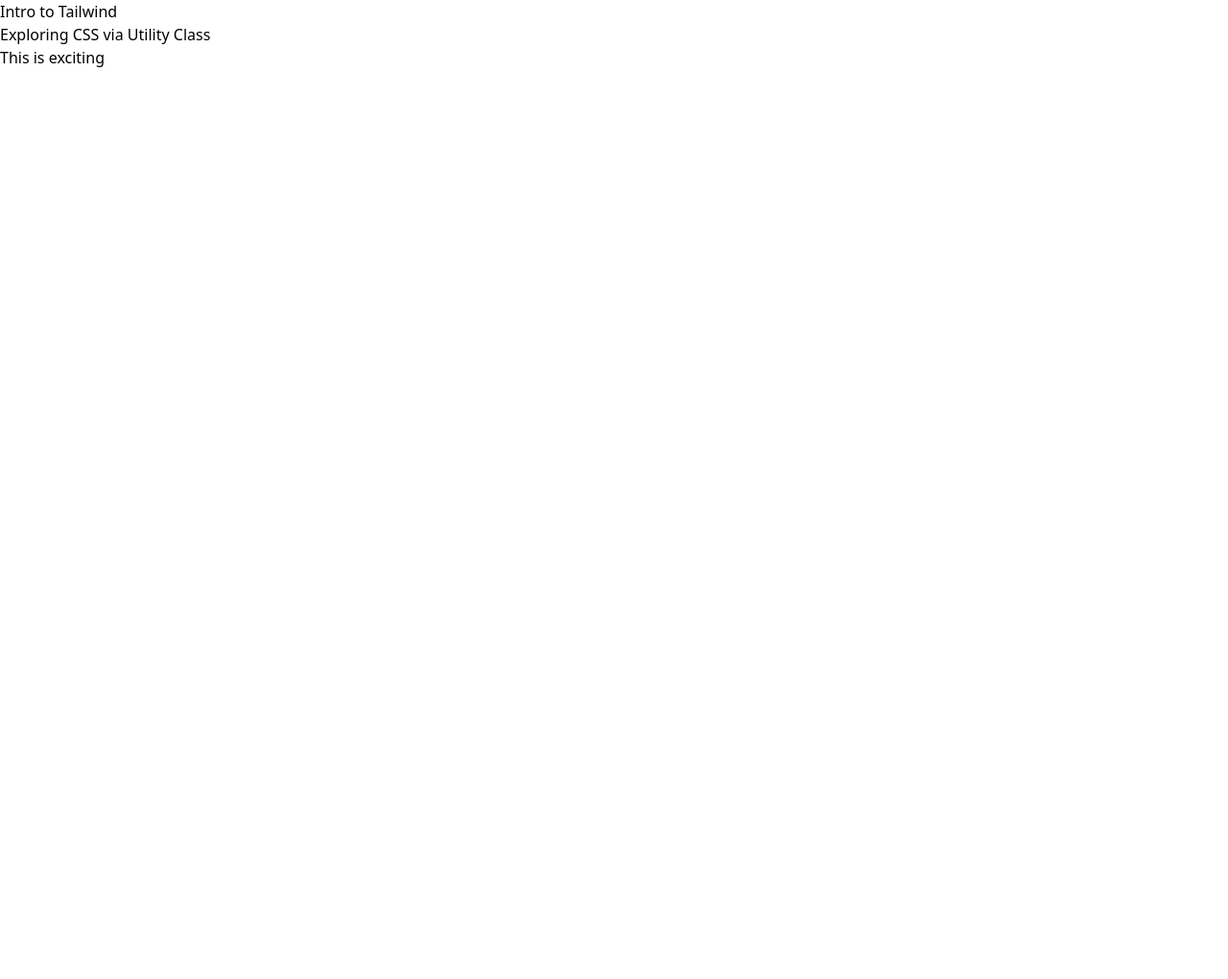
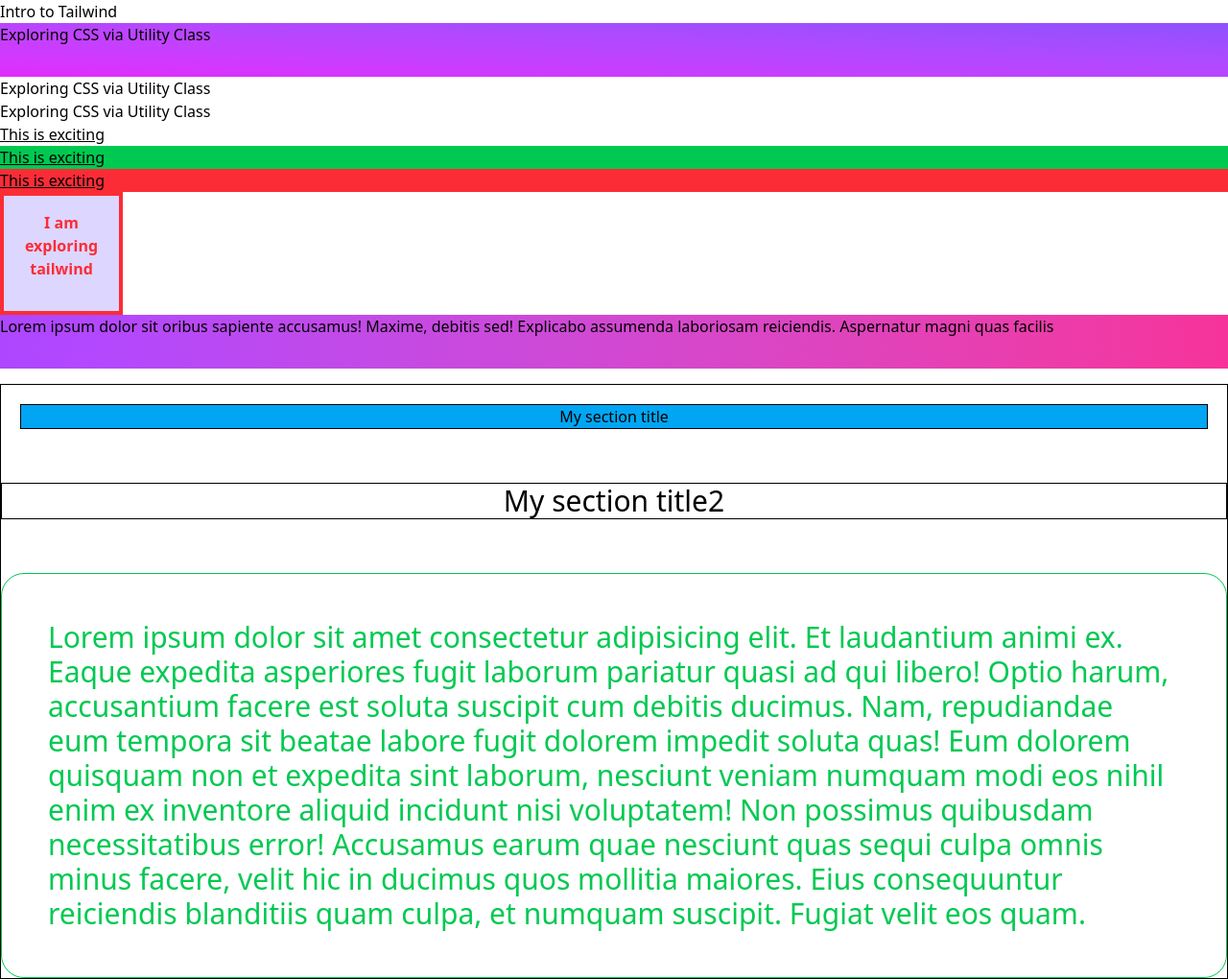
Before and after one commit to romanhassan2310/intro_to_tailwind_css_roman, a plain HTML site: page index.html in a window 1280 px wide. Shown: the whole page at 96% size. Before the commit the page ends 800 px from the top, so only its background shows below. Drawn offline with nearby package versions, Linux system fonts and the light colour scheme.

Commit message:
added to tailwind css

```diff
--- a/index.html
+++ b/index.html
@@ -7,8 +7,36 @@
     <title>Intro To Tailwind</title>
 </head>
 <body>
-    <h1>Intro to Tailwind</h1>
+    <h1 class="rounded-4xl">Intro to Tailwind</h1>
+    <h3 class="h-14 bg-linear-to-bl from-violet-500 to-fuchsia-500">Exploring CSS via Utility Class</h3>
     <h3>Exploring CSS via Utility Class</h3>
-    <p>This is exciting</p>
+    <h3>Exploring CSS via Utility Class</h3>
+    <p class="underline">This is exciting</p>
+    <p class="underline bg-green-500">This is exciting</p>
+    <p class="underline bg-red-500">This is exciting</p>
+    <p class="text-center font-bold text-red-500 box-border size-32 border-4 p-4 box-center... bg-violet-200">I am exploring tailwind</p>
+    <p class="h-14 bg-gradient-to-r from-purple-500 to-pink-500 bg-gradient-to-bl">
+        Lorem ipsum dolor sit
+        oribus sapiente
+        accusamus! Maxime, debitis sed! Explicabo assumenda
+        laboriosam reiciendis. Aspernatur magni quas facilis
+
+    </p>
+    <section class="max-w-7xl mx-auto border mt-4">
+        <h3 class="border m-5 text-center bg-sky-500">My section title </h3>
+        <h3 class="text-3xl border my-14 text-center">My section title2</h3>
+        <p class="border p-12 text-green-500 text-3xl rounded-3xl">Lorem ipsum dolor sit amet consectetur adipisicing elit.
+            Et laudantium animi ex. Eaque expedita asperiores fugit
+            laborum pariatur quasi ad qui libero! Optio harum,
+            accusantium facere est soluta suscipit cum debitis ducimus.
+            Nam, repudiandae eum tempora sit beatae labore fugit
+            dolorem impedit soluta quas! Eum dolorem quisquam non et
+            expedita sint laborum, nesciunt veniam numquam modi eos nihil enim ex inventore aliquid incidunt nisi voluptatem! Non possimus quibusdam necessitatibus error!
+            Accusamus earum quae nesciunt quas sequi culpa omnis minus
+            facere, velit hic in ducimus quos mollitia maiores.
+            Eius consequuntur reiciendis blanditiis quam culpa,
+            et numquam suscipit. Fugiat velit eos quam.</p>
+
+    </section>
 </body>
 </html>
```
